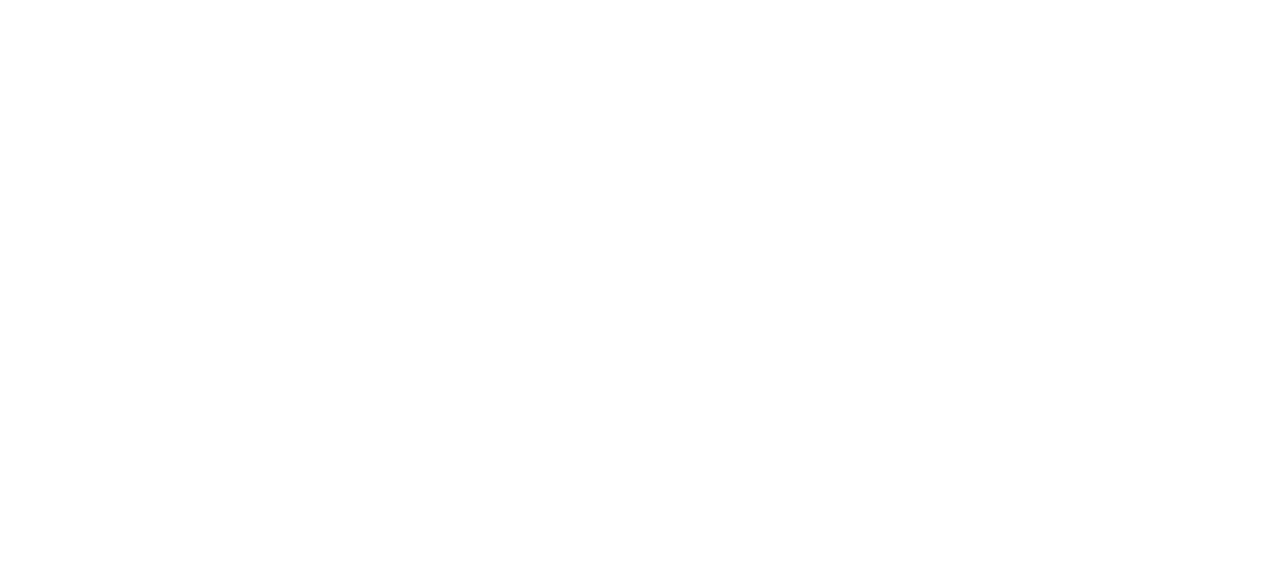
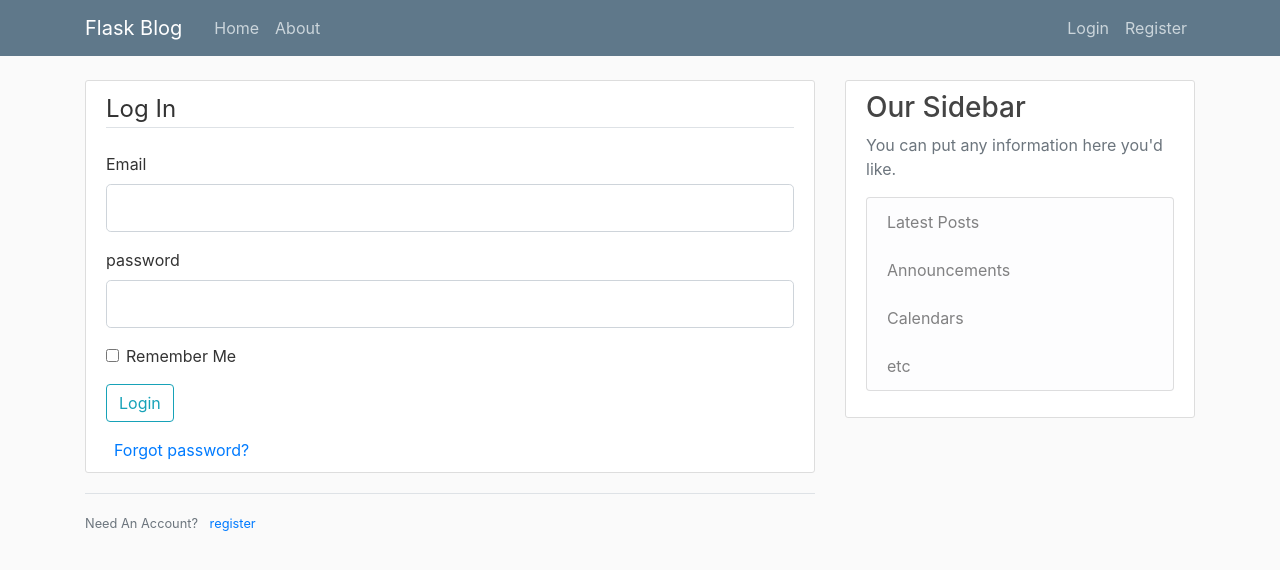
Before and after one commit to kirolloushany03/flask_webapp_v1, a Flask app: page /login in a window 1280 px wide. Before the commit the part shown is empty. Shown: the top 570 px of the page. Run offline with Flask 3, Linux system fonts and the light colour scheme; some libraries are stand-ins or nearby versions.

Commit message:
new update

```diff
--- a/flaskblog.py
+++ b/flaskblog.py
@@ -37,9 +37,15 @@ def register():
         return redirect(url_for('home'))
     return render_template("register.html", title='Register', form=form)
 
-@app.route("/login")
+@app.route("/login", methods=['GET', 'POST'])
 def login():
     form = Loginform()
+    if form.validate_on_submit():
+        if form.email.data == "1234@gmail.com" and form.password.data == '123456':
+            flash('you have been logged in!', 'success')
+            return redirect(url_for('home'))
+        else:
+            flash('login unsccessful. please chech username and password', 'danger')
     return render_template("login.html", title='login', form=form)
 
 
--- a/templates/layout.html
+++ b/templates/layout.html
@@ -9,7 +9,8 @@
 	<!-- Bootstrap CSS -->
 	<link rel="stylesheet" href="https://maxcdn.bootstrapcdn.com/bootstrap/4.0.0/css/bootstrap.min.css"
 		integrity="sha384-Gn5384xqQ1aoWXA+058RXPxPg6fy4IWvTNh0E263XmFcJlSAwiGgFAW/dAiS6JXm" crossorigin="anonymous">
-
+	<!-- Bootstrap CSS -->
+	<link href="https://stackpath.bootstrapcdn.com/bootstrap/4.5.2/css/bootstrap.min.css" rel="stylesheet">
 	<link rel="stylesheet" type="text/css" href="{{ url_for('static', filename='main.css') }}">
 
 	{% if title %}
@@ -30,13 +31,13 @@
 				</button>
 				<div class="collapse navbar-collapse" id="navbarToggle">
 					<div class="navbar-nav mr-auto">
-						<a class="nav-item nav-link" href="/">Home</a>
-						<a class="nav-item nav-link" href="/about">About</a>
+						<a class="nav-item nav-link" href="{{ url_for('home') }}">Home</a>
+						<a class="nav-item nav-link" href="{{ url_for('about') }}">About</a>
 					</div>
 					<!-- Navbar Right Side -->
 					<div class="navbar-nav">
-						<a class="nav-item nav-link" href="/login">Login</a>
-						<a class="nav-item nav-link" href="/register">Register</a>
+						<a class="nav-item nav-link" href="{{ url_for('login') }}">Login</a>
+						<a class="nav-item nav-link" href="{{ url_for('register') }}">Register</a>
 					</div>
 				</div>
 			</div>
@@ -72,7 +73,6 @@
 		</div>
 	</main>
 
-
 	<!-- Optional JavaScript -->
 	<!-- jQuery first, then Popper.js, then Bootstrap JS -->
 	<script src="https://code.jquery.com/jquery-3.2.1.slim.min.js"
@@ -84,7 +84,8 @@
 	<script src="https://maxcdn.bootstrapcdn.com/bootstrap/4.0.0/js/bootstrap.min.js"
 		integrity="sha384-JZR6Spejh4U02d8jOt6vLEHfe/JQGiRRSQQxSfFWpi1MquVdAyjUar5+76PVCmYl"
 		crossorigin="anonymous"></script>
-	<!-- <script> alert("finaly we finished video 2 the templates");</script> -->
+	<!-- Bootstrap JavaScript (optional, for form validation) -->
+	<script src="https://stackpath.bootstrapcdn.com/bootstrap/4.5.2/js/bootstrap.min.js"></script>
 </body>
 
 </html>
--- a/templates/login.html
+++ b/templates/login.html
@@ -0,0 +1,56 @@
+{% extends "layout.html" %}
+{% block content %}
+    <div class="content-section">
+        <form method="POST" action="">
+            {{ form.hidden_tag() }}
+            <fieldset class="form-group">
+                <legend class="border-bottom mb-4">Log In</legend>
+                <!-- removed the username -->
+                <div class="form-group">
+                    {{ form.email.label(class="form-control-label") }}
+                    {% if form.email.errors %}
+                        {{ form.email(class="form-control form-control-lg is-invalid") }}
+                        <div class="invalid-feedback">
+                            {% for error in form.email.errors %}
+                                <span>{{ error }}</span>
+                            {% endfor %}
+                        </div>
+                    {% else %}
+                        {{ form.email(class="form-control form-control-lg") }}
+                    {% endif %}
+                </div>
+                <div class="form-group">
+                    {{ form.password.label(class="form-control-label") }}
+                    {% if form.password.errors %}
+                        {{ form.password(class="form-control form-control-lg is-invalid") }}
+                        <div class="invalid-feedback">
+                            {% for error in form.password.errors %}
+                                <span>{{ error }}</span>
+                            {% endfor %}
+                        </div>
+                    {% else %}
+                        {{ form.password(class="form-control form-control-lg") }}
+                    {% endif %}
+                </div>
+                <!-- removed the confirm password -->
+                <!-- will add the remember field -->
+                <div class="form-check">
+                    {{ form.remember(class="form-check-input") }}
+                    {{ form.remember.label(class="form-check-label") }}
+                </div>
+            </fieldset>
+            <div class="form-group">
+                {{ form.submit(class="btn btn-outline-info") }}
+            </div>
+            <!-- for making forgot password -->
+            <div class="text-muted ml-2">
+                <a href="#">Forgot password?</a>
+            </div>
+        </form>
+    </div>
+    <div class="border-top pt-3">
+        <small class="text-muted">
+            Need An Account? <a class="ml-2" href="{{ url_for('register') }}">register</a>
+        </small>
+    </div>
+{% endblock content %}
```
Lines whose indentation alone changed are shown as unchanged.
